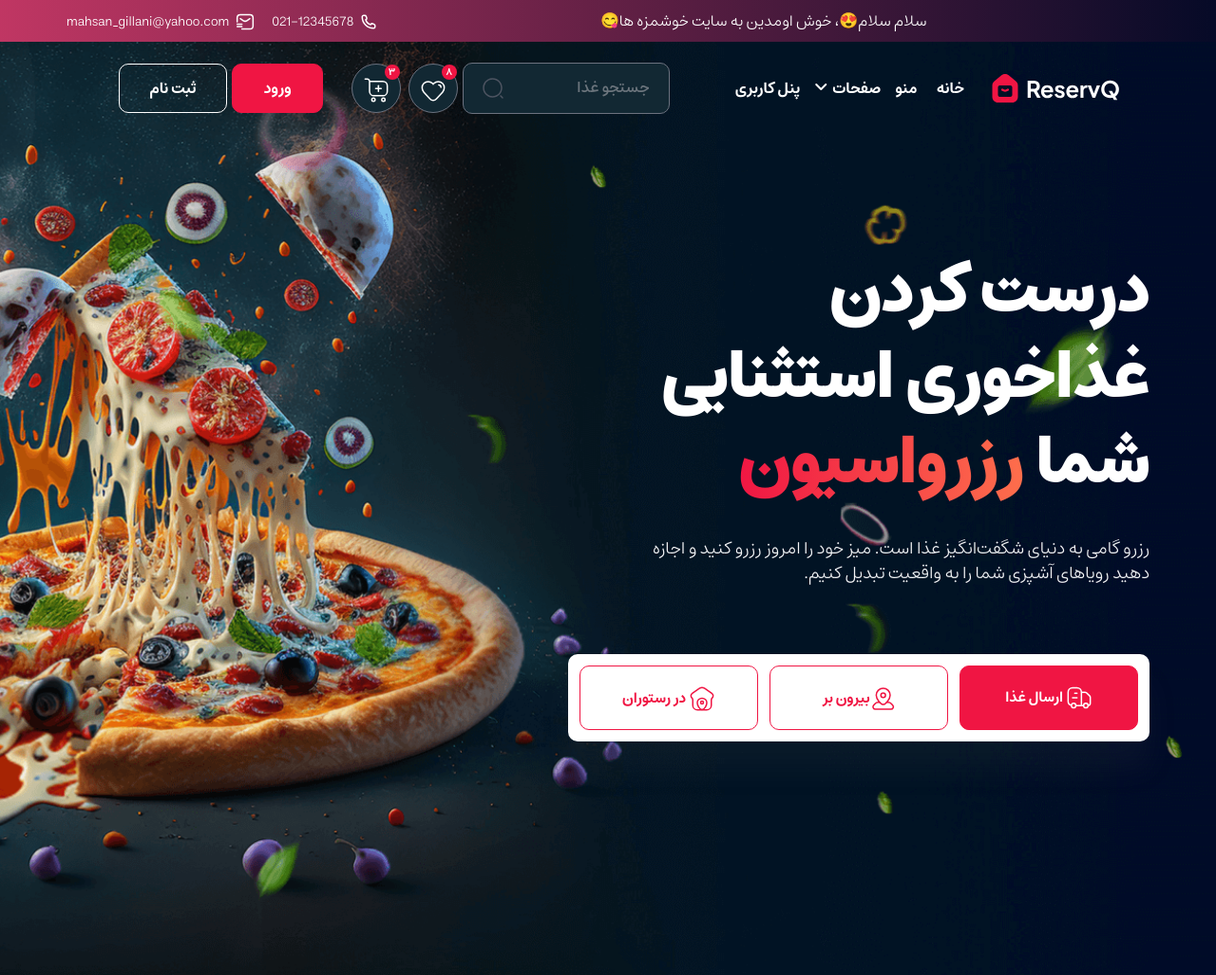
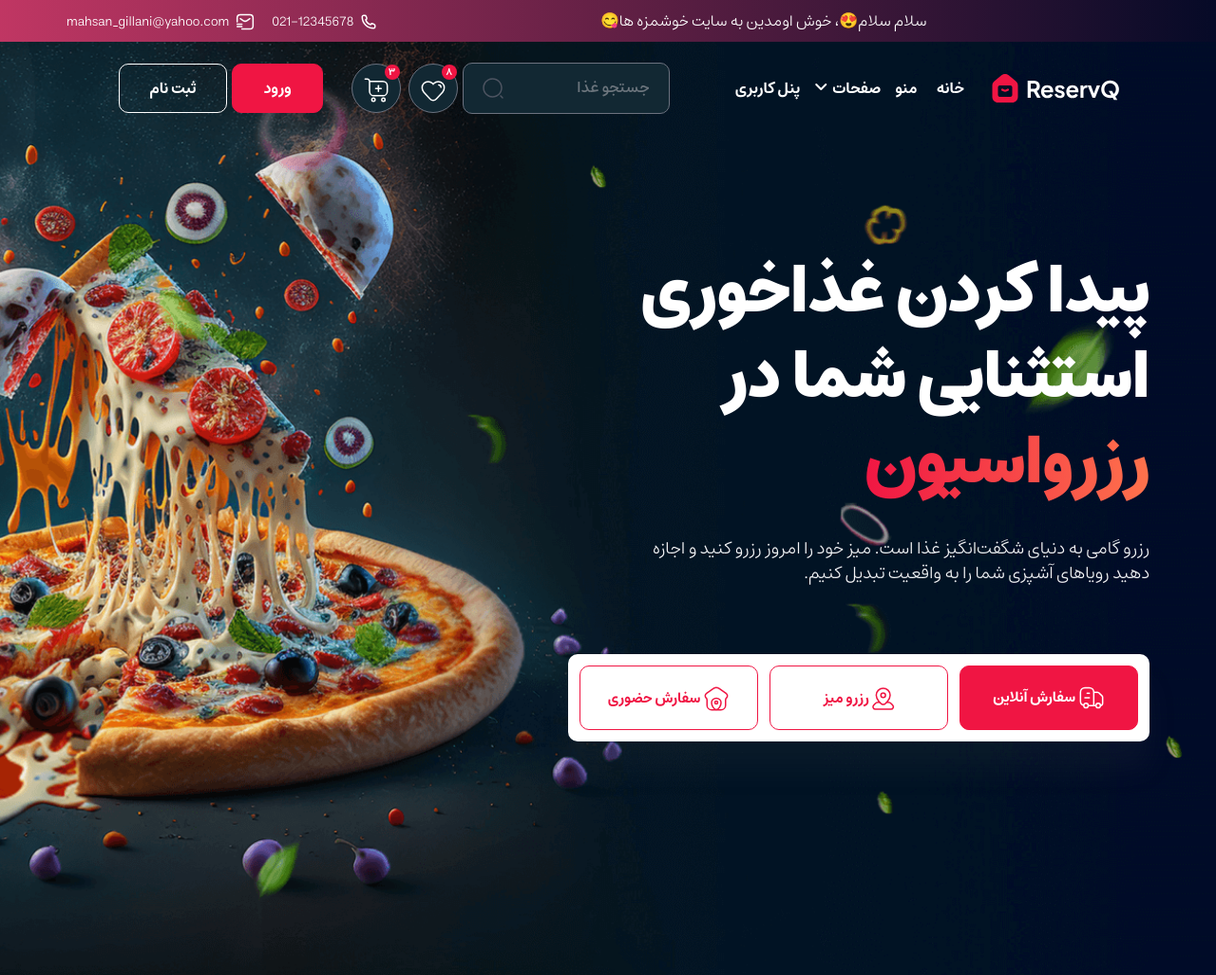
Before and after one commit to MahsanGilani/onlineshop_project, a Django app: page / in a window 1280 px wide. Shown: the top 1027 px of the page at 95% size. Run offline with Django 5.2, Linux system fonts and the light colour scheme; some libraries are stand-ins or nearby versions.

Commit message:
text edited

```diff
--- a/apps/products/templates/partials/banner.html
+++ b/apps/products/templates/partials/banner.html
@@ -5,9 +5,11 @@
         <div class="row">
             <div class="col-lg-6">
                 <div class="banner-two-taitel">
-                    <h1>درست کردن غذاخوری استثنایی شما<span>
+                    <h1>پیدا کردن غذاخوری استثنایی شما در
+                        <span>
                         رزرواسیون
-                        </span></h1>
+                        </span>
+                    </h1>
                     <p>رزرو گامی به دنیای شگفت‌انگیز غذا است. میز خود را امروز رزرو کنید و
                         اجازه دهید رویاهای آشپزی شما را به واقعیت تبدیل کنیم.</p>
                 </div>
@@ -20,7 +22,8 @@
                                 <path d="M11.6667 14L7 14" stroke-width="1.5" stroke-linecap="round" stroke-linejoin="round"></path>
                             </svg>
                         </span>
-                        ارسال غذا</a>
+                        سفارش آنلاین
+                    </a>
                     <a href="#" class=" main-btn-two-banner ">
                         <span>
                             <svg width="24" height="24" viewBox="0 0 24 24" fill="none" xmlns="http://www.w3.org/2000/svg">
@@ -29,7 +32,7 @@
                                 <path d="M15.3412 15.668H16.7181C18.169 15.668 19.545 16.3124 20.4738 17.4271L21.7779 18.992C23.1047 20.5841 21.9725 23.0013 19.9 23.0013H3.44912C1.37662 23.0013 0.244465 20.5841 1.57124 18.992L2.87532 17.4271C3.80418 16.3124 5.18015 15.668 6.63107 15.668H8.0079" stroke-width="1.5" stroke-linejoin="round"></path>
                             </svg>
                         </span>
-                        بیرون بر</a>
+                        رزرو میز</a>
                     <a href="#" class=" main-btn-two-banner">
                         <span>
                             <svg width="28" height="28" viewBox="0 0 28 28" fill="none" xmlns="http://www.w3.org/2000/svg">
@@ -38,7 +41,7 @@
                                 <path d="M15.5063 17.9028C15.5063 18.7348 14.8318 19.4094 13.9997 19.4094C13.1676 19.4094 12.493 18.7348 12.493 17.9028C12.493 17.0707 13.1676 16.3961 13.9997 16.3961C14.8318 16.3961 15.5063 17.0707 15.5063 17.9028Z" stroke-width="1.5"></path>
                             </svg>
                         </span>
-                        در رستوران</a>
+                        سفارش حضوری </a>
                 </div>
             </div>
         </div>
```
